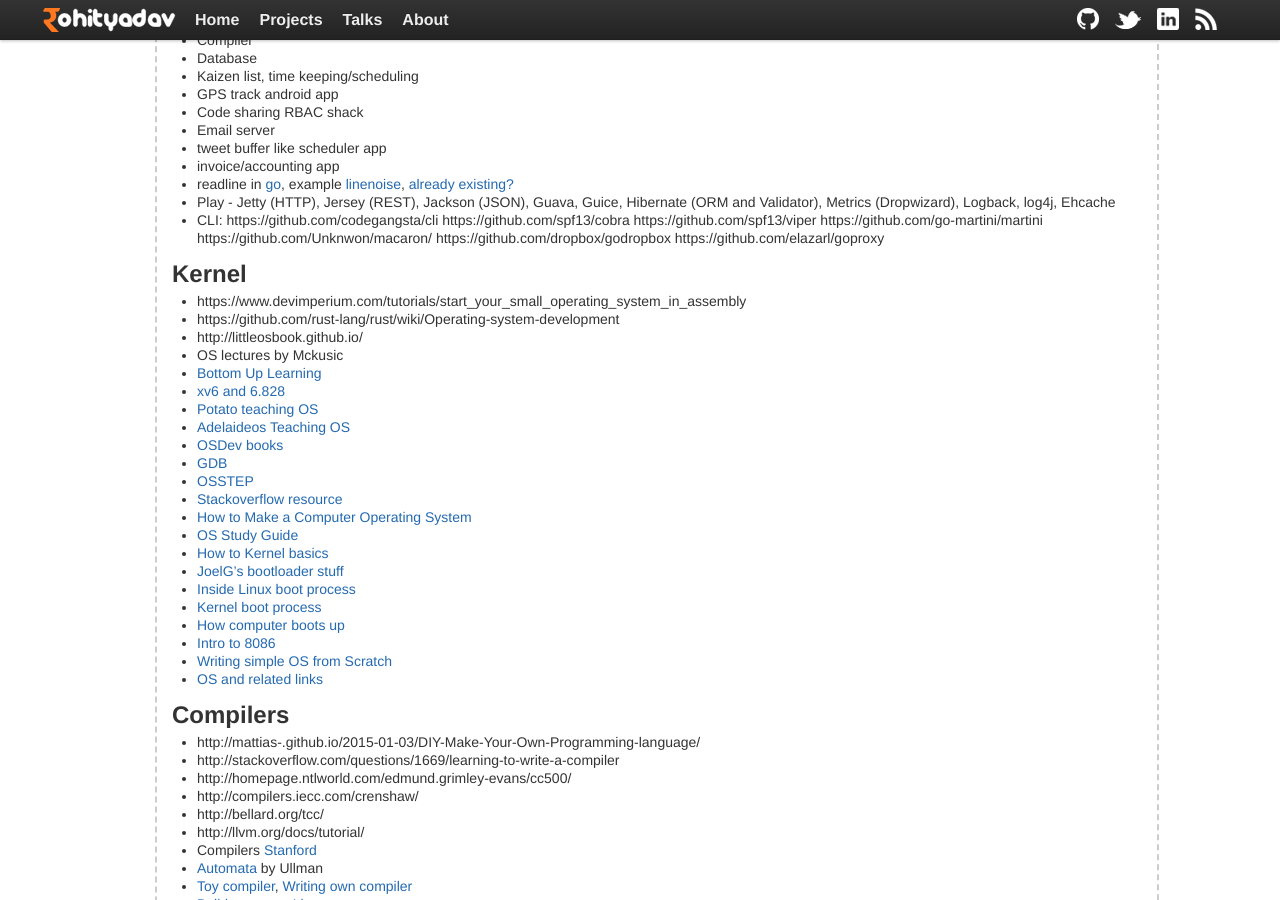
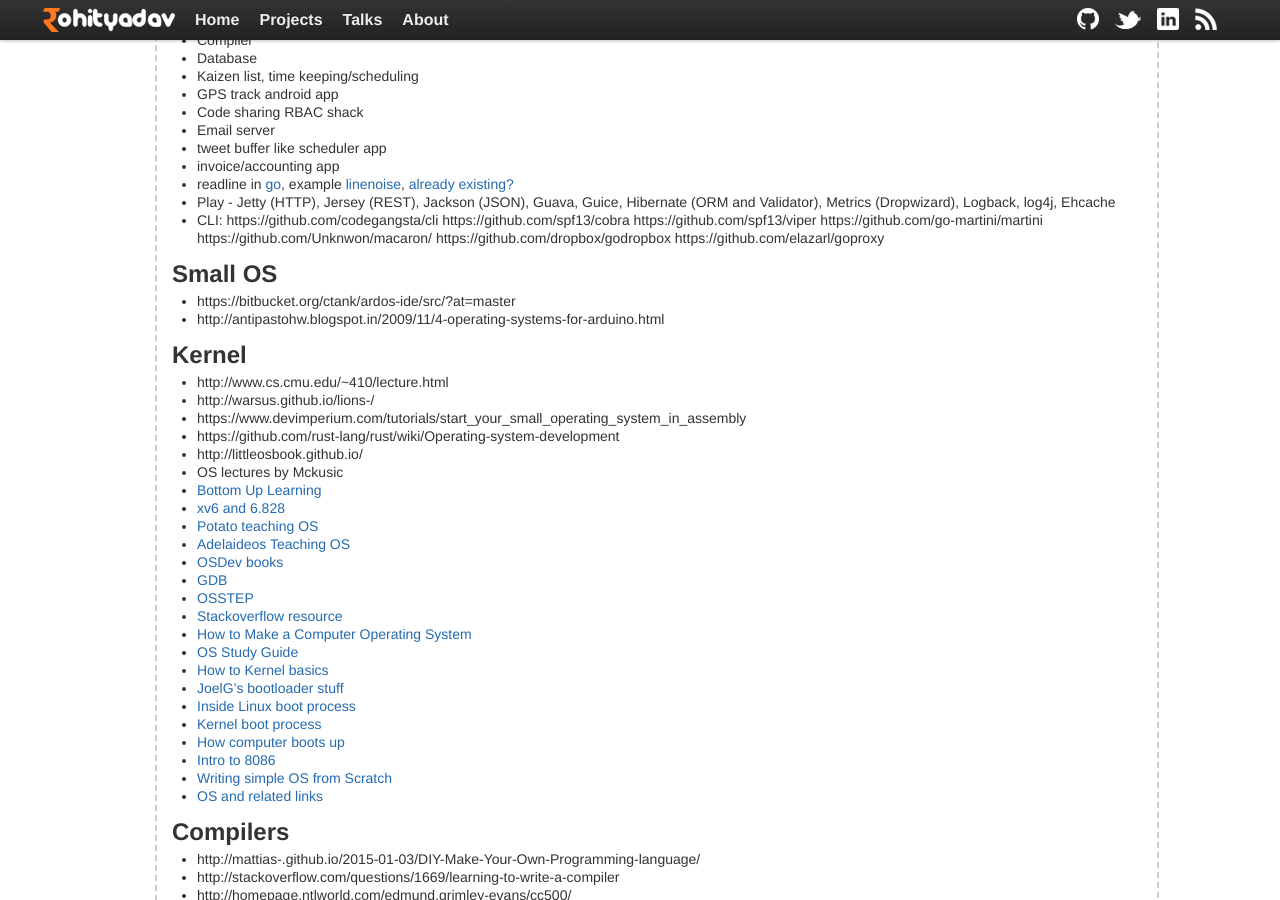
Before and after one commit to rohityadavcloud/rohityadavcloud.github.io, a Jekyll site: the page built from kaizen/index.markdown, in a window 1280 px wide and 900 px high, scrolled down 1466 px. Built offline with Jekyll 4.4.1, drawn with Linux system fonts in a browser that asks for light colours.

Commit message:
ku
Signed-off-by: Rohit Yadav <rohit@scaleninja.com>

```diff
--- a/kaizen/index.markdown
+++ b/kaizen/index.markdown
@@ -99,8 +99,15 @@
   https://github.com/dropbox/godropbox
   https://github.com/elazarl/goproxy
 
+## Small OS
+
+- https://bitbucket.org/ctank/ardos-ide/src/?at=master
+- http://antipastohw.blogspot.in/2009/11/4-operating-systems-for-arduino.html
+
 ## Kernel
 
+- http://www.cs.cmu.edu/~410/lecture.html
+- http://warsus.github.io/lions-/
 - https://www.devimperium.com/tutorials/start_your_small_operating_system_in_assembly
 - https://github.com/rust-lang/rust/wiki/Operating-system-development
 - http://littleosbook.github.io/
```
